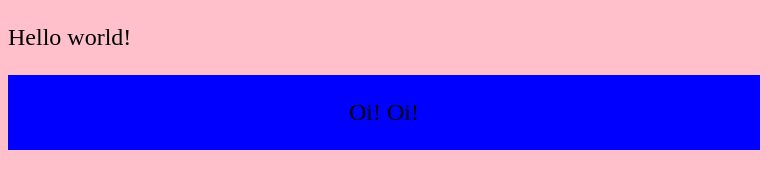
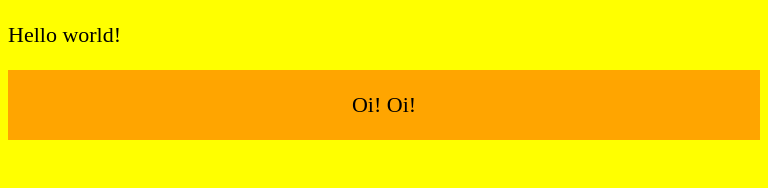
Before and after one commit to kablemo/res-test, a plain HTML site: page index.html in a window 768 px wide. Drawn offline with Linux system fonts and the light colour scheme.

Commit message:
Update style.css

```diff
--- a/style.css
+++ b/style.css
@@ -1,3 +1,7 @@
+html {
+  font-size: 22px;
+}
+
 body {
 background-color: yellow;
 }
@@ -12,18 +16,15 @@ background-color: yellow;
 }
 
 
-@media only screen
-and (min-width: 640px)
-and (max-width: 1000px) {
+edia screen and (min-width: 320px) {
+  html {
+    font-size: calc(16px + 6 * ((100vw - 320px) / 680));
+  }
+}
 
-   body {
-      background-color: pink;
-      font-size: 24px;
-    }
-
-  .fuckwit {
-    background-color: blue;
-    font-size: 1.5rem;
+@media screen and (min-width: 1000px) {
+  html {
+    font-size: 22px;
   }
 
 }
```
